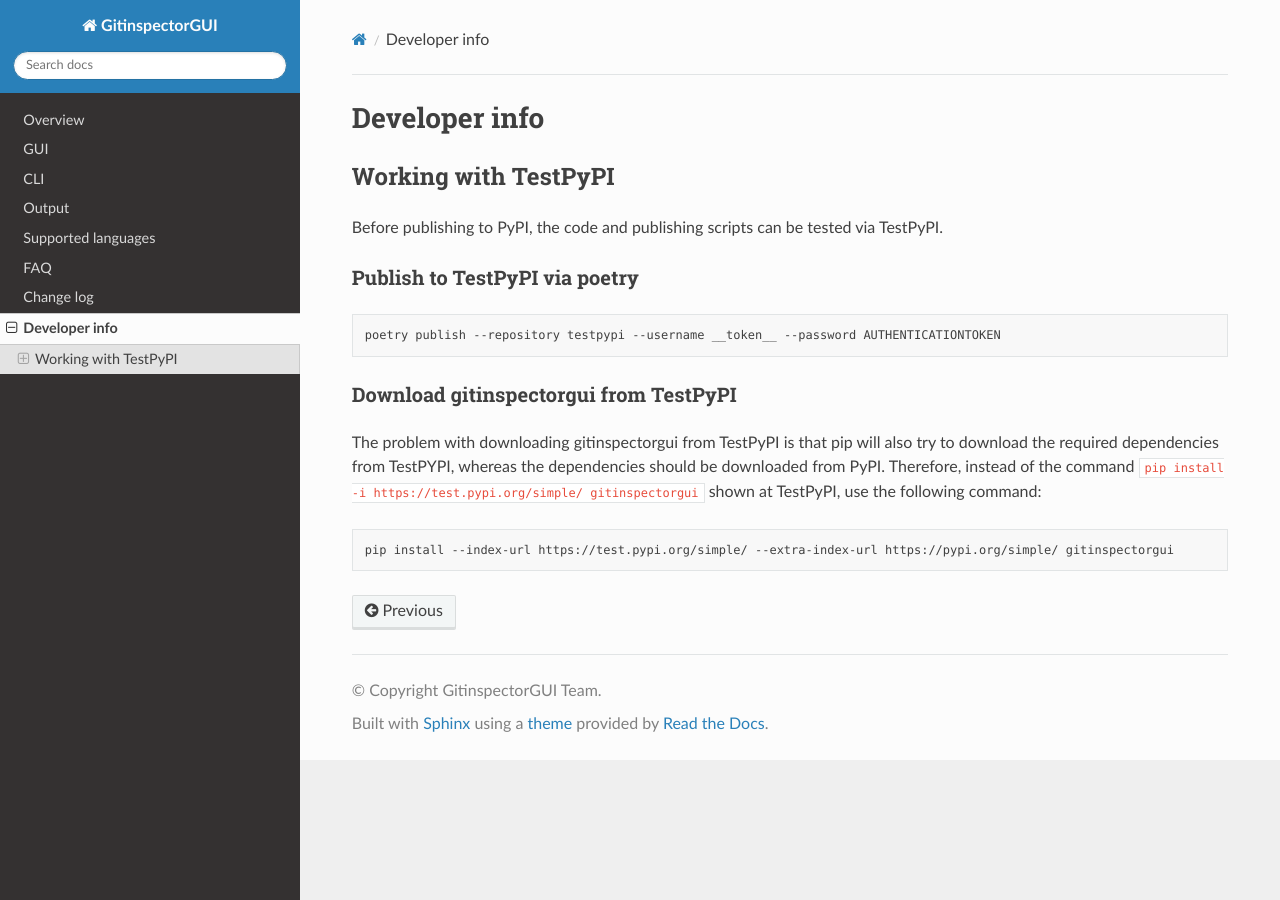
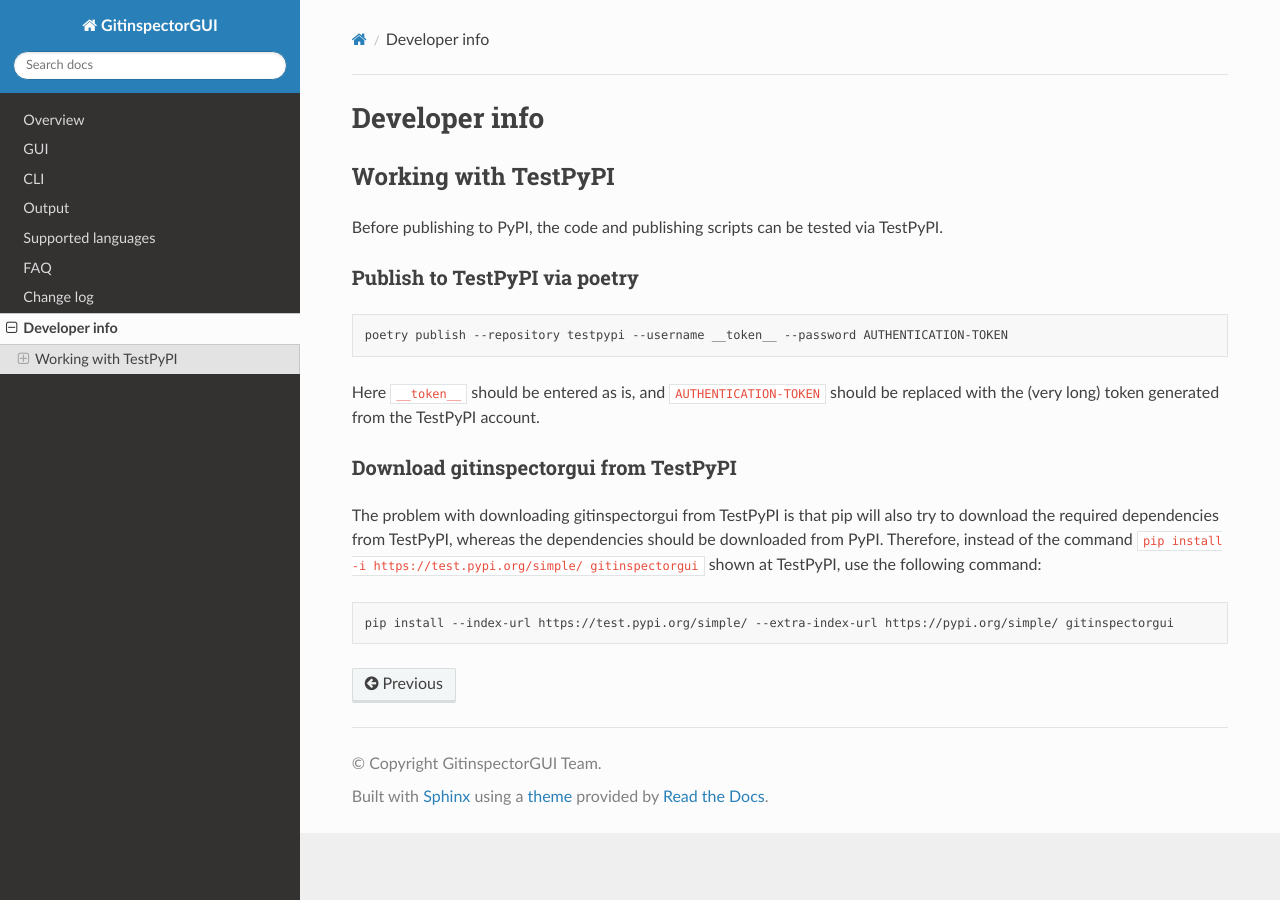
Before and after one commit to davbeek/gitinspectorgui-rtd, a Sphinx documentation site: the page built from docs/source/develop.rst, in a window 1280 px wide. Built offline with Sphinx 7.4.7 and the Read the Docs theme 3.1.0, drawn with Linux system fonts in a browser that asks for light colours.

Commit message:
Improve developer's info

```diff
--- a/docs/source/develop.rst
+++ b/docs/source/develop.rst
@@ -3,19 +3,24 @@
 
 Working with TestPyPI
 ---------------------
-Before publishing to PyPI, the code and publishing scripts can be tested via TestPyPI.
+Before publishing to PyPI, the code and publishing scripts can be tested via
+TestPyPI.
 
 Publish to TestPyPI via poetry
 ^^^^^^^^^^^^^^^^^^^^^^^^^^^^^^
 
 .. code:: bash
 
-  poetry publish --repository testpypi --username __token__ --password AUTHENTICATIONTOKEN
+  poetry publish --repository testpypi --username __token__ --password AUTHENTICATION-TOKEN
+
+Here ``__token__`` should be entered as is, and ``AUTHENTICATION-TOKEN`` should
+be replaced with the (very long) token generated from the TestPyPI account.
+
 
 Download gitinspectorgui from TestPyPI
 ^^^^^^^^^^^^^^^^^^^^^^^^^^^^^^^^^^^^^^
 The problem with downloading gitinspectorgui from TestPyPI is that pip will also
-try to download the required dependencies from TestPYPI, whereas the
+try to download the required dependencies from TestPyPI, whereas the
 dependencies should be downloaded from PyPI. Therefore, instead of the command
 ``pip install -i https://test.pypi.org/simple/ gitinspectorgui`` shown at
 TestPyPI, use the following command:
```
